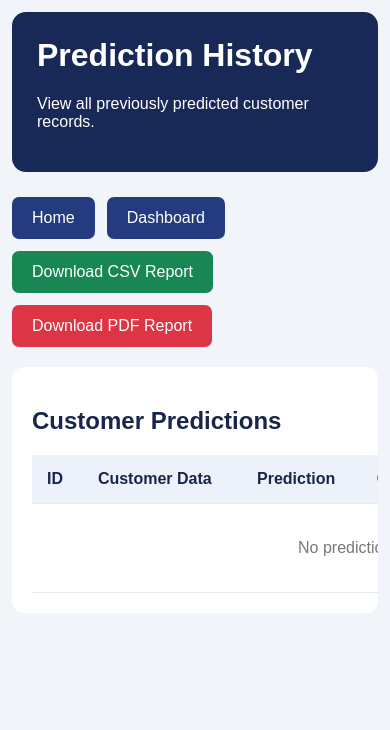
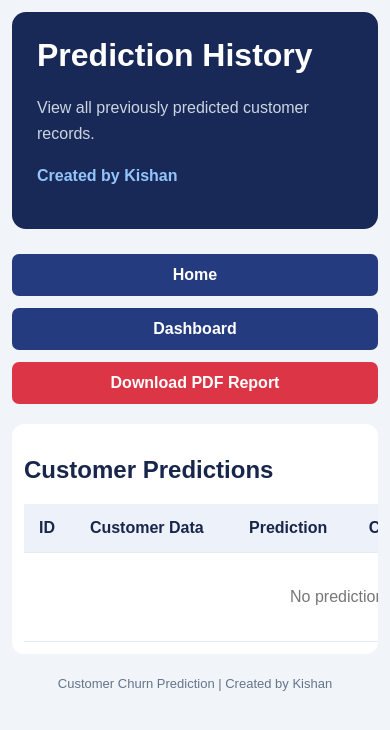
Before and after one commit to Kishan907-cmd/customer-churn-prediction, a Flask app: page /history in a window 390 px wide. Shown: the top 730 px of the page. Run offline with Flask 3, Linux system fonts and the light colour scheme; data that the repository does not hold is empty; parts of the project's set-up code (start-up, migrations or seed data) failed here and were passed over.

Commit message:
Revise history.html with new layout and styles
Updated the prediction history page with a new title, added a creator credit, and improved the footer. Enhanced the styling for better visual appeal and responsiveness.

```diff
--- a/templates/history.html
+++ b/templates/history.html
@@ -4,7 +4,7 @@
 <head>
     <meta charset="UTF-8">
     <meta name="viewport" content="width=device-width, initial-scale=1.0">
-    <title>Prediction History</title>
+    <title>Prediction History | Customer Churn Prediction</title>
 
     <style>
         * {
@@ -36,6 +36,16 @@
             margin-top: 0;
         }
 
+        .header p {
+            color: #cbd5e1;
+            line-height: 1.6;
+        }
+
+        .creator {
+            color: #93c5fd !important;
+            font-weight: bold;
+        }
+
         .actions {
             display: flex;
             gap: 12px;
@@ -50,10 +60,7 @@
             background: #243b80;
             color: white;
             display: inline-block;
-        }
-
-        .download-btn {
-            background: #198754;
+            font-weight: bold;
         }
 
         .pdf-btn {
@@ -103,9 +110,28 @@
             color: #777;
         }
 
+        .footer {
+            text-align: center;
+            margin-top: 22px;
+            color: #64748b;
+            font-size: 13px;
+        }
+
         @media(max-width: 600px) {
             body {
                 padding: 12px;
+            }
+
+            .table-box {
+                padding: 12px;
+            }
+
+            .actions {
+                flex-direction: column;
+            }
+
+            .btn {
+                text-align: center;
             }
         }
     </style>
@@ -115,20 +141,28 @@
 
 <div class="container">
 
+    <!-- Header -->
     <div class="header">
         <h1>Prediction History</h1>
-        <p>View all previously predicted customer records.</p>
+
+        <p>
+            View all previously predicted customer records.
+        </p>
+
+        <p class="creator">
+            Created by Kishan
+        </p>
     </div>
 
+    <!-- Navigation and PDF Download -->
     <div class="actions">
 
-        <a href="/" class="btn">Home</a>
+        <a href="/" class="btn">
+            Home
+        </a>
 
-        <a href="/dashboard" class="btn">Dashboard</a>
-
-        <a href="{{ url_for('download_report') }}"
-           class="btn download-btn">
-            Download CSV Report
+        <a href="/dashboard" class="btn">
+            Dashboard
         </a>
 
         <a href="{{ url_for('download_pdf') }}"
@@ -138,6 +172,7 @@
 
     </div>
 
+    <!-- Prediction History Table -->
     <div class="table-box">
 
         <h2>Customer Predictions</h2>
@@ -193,6 +228,11 @@
 
     </div>
 
+    <!-- Footer -->
+    <div class="footer">
+        Customer Churn Prediction | Created by Kishan
+    </div>
+
 </div>
 
 </body>
```
